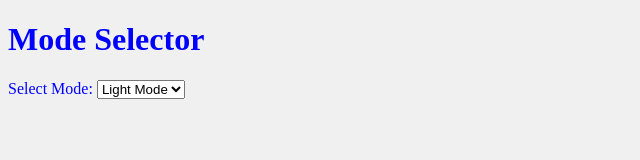
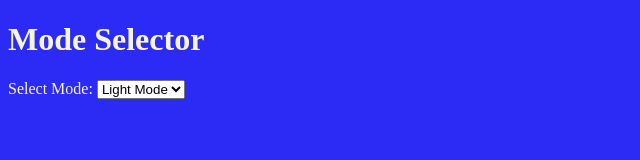
Before and after one commit to Basharoqilan/java-script, a plain HTML site: page task4/task2.html in a window 1280 px wide. Shown: the whole page, without its empty margins (0-640 px from the left). Drawn offline with Linux system fonts and the light colour scheme.

Commit message:
Add files via upload

```diff
--- a/task4/task2.html
+++ b/task4/task2.html
@@ -6,8 +6,8 @@
     <title>task2</title>
     <style>
       body {
-        color: blue;
-        background-color: #f0f0f0;
+        background-color: rgb(43, 43, 245);
+        color: beige;
         transition: color 0.5s, background-color 0.5s;
       }
 
```
